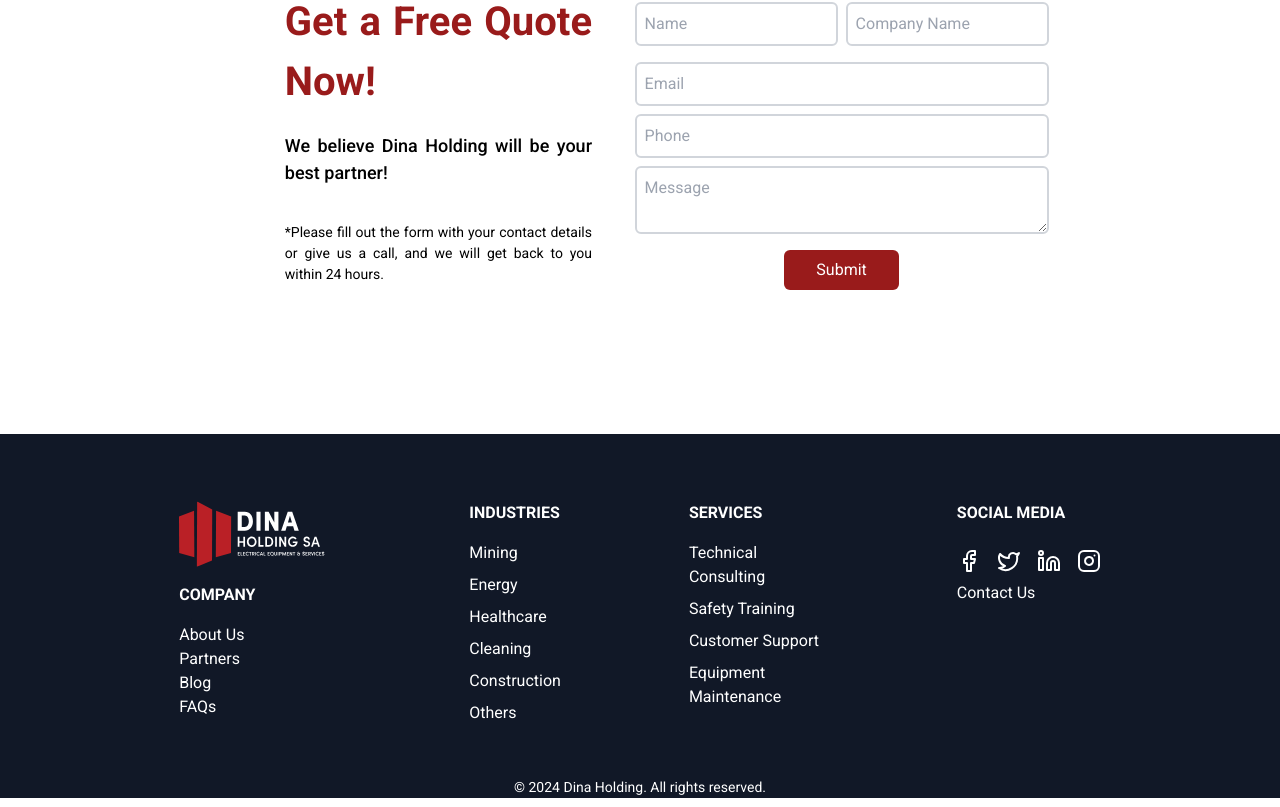
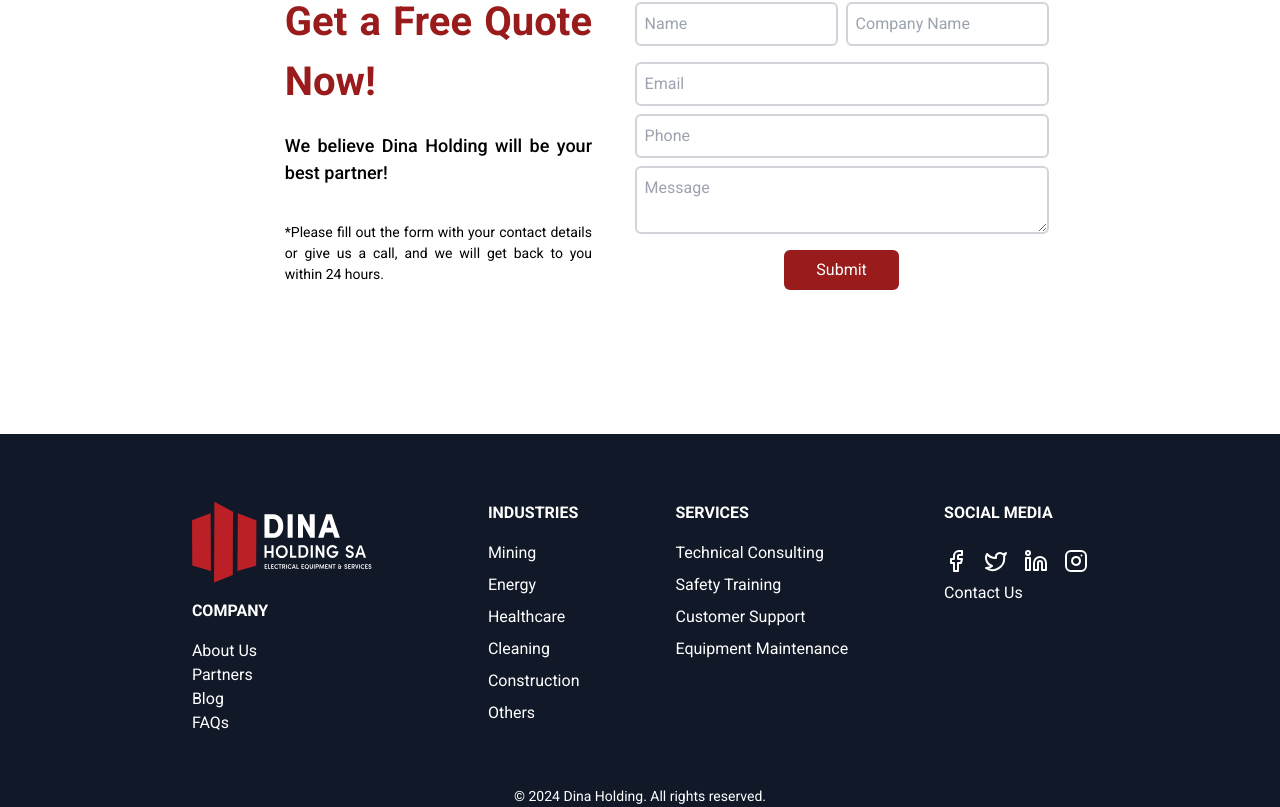
Before and after one commit to YngCwDev/Dina_Frontend, a React (Vite) app: page / in a window 1280 px wide. Shown: the part 3269-4076 px from the top of the page. Built offline with nearby package versions, Linux system fonts and the light colour scheme.

Commit message:
Creating routes

```diff
--- a/src/About.jsx
+++ b/src/About.jsx
@@ -3,7 +3,7 @@ import Hero from "./Home/Hero";
 import Discover from "./Home/Discover";
 import About from "./Home/About";
 import Form from "./Home/Form";
-import Footer from "./Home/Footer";
+import Footer from "./NavBar/Footer";
 import bgImg_1 from "./assets/bg-1.png";
 
 
--- a/src/Home.jsx
+++ b/src/Home.jsx
@@ -3,7 +3,7 @@ import Hero from "./Home/Hero";
 import Discover from "./Home/Discover";
 import About from "./Home/About";
 import Form from "./Home/Form";
-import Footer from "./Home/Footer";
+import Footer from "./NavBar/Footer";
 import bgImg_1 from "./assets/bg-1.png";
 
 
--- a/src/Home/Footer.jsx
+++ b/src/NavBar/Footer.jsx
@@ -5,7 +5,7 @@ function Footer() {
   return (
     <div className="md:px-[10%]">
       <div className="text-white p-[5%]  flex  justify-center ">
-        <div className="flex justify-center  md:flex-nowrap flex-wrap md:gap-32 gap-5 max-[368px]:gap-5">
+        <div className="flex justify-center  md:flex-nowrap flex-wrap md:gap-24 gap-5 ">
           <div className="flex flex-col  pt-4 md:order-1 order-3">
             <img className="md:w-[200px] w-[100px]" src={LOGO} alt="" />
             <ul className="">
--- a/src/NavBar/MobileMenu.jsx
+++ b/src/NavBar/MobileMenu.jsx
@@ -10,7 +10,7 @@ const MobileMenu = ({ toggle }) => {
     setOpenCategories((prev) => ({ [categoryName]: !prev[categoryName] })); // Open and Close the submenu and Prevent two of the to be opened
   };
   useEffect(() => {
-    if (!toggle) {
+    if (toggle) {
       setOpenCategories({}); // Reset SubMenu
     }
   }, [toggle]);
@@ -33,7 +33,7 @@ const MobileMenu = ({ toggle }) => {
                   <ChevronDown
                     size={16}
                     strokeWidth={1}
-                    className="group-active/link:rotate-180 duration-200"
+                    className={`group-active/link:rotate-180 duration-200`}
                   />
                 </li>
 
```
